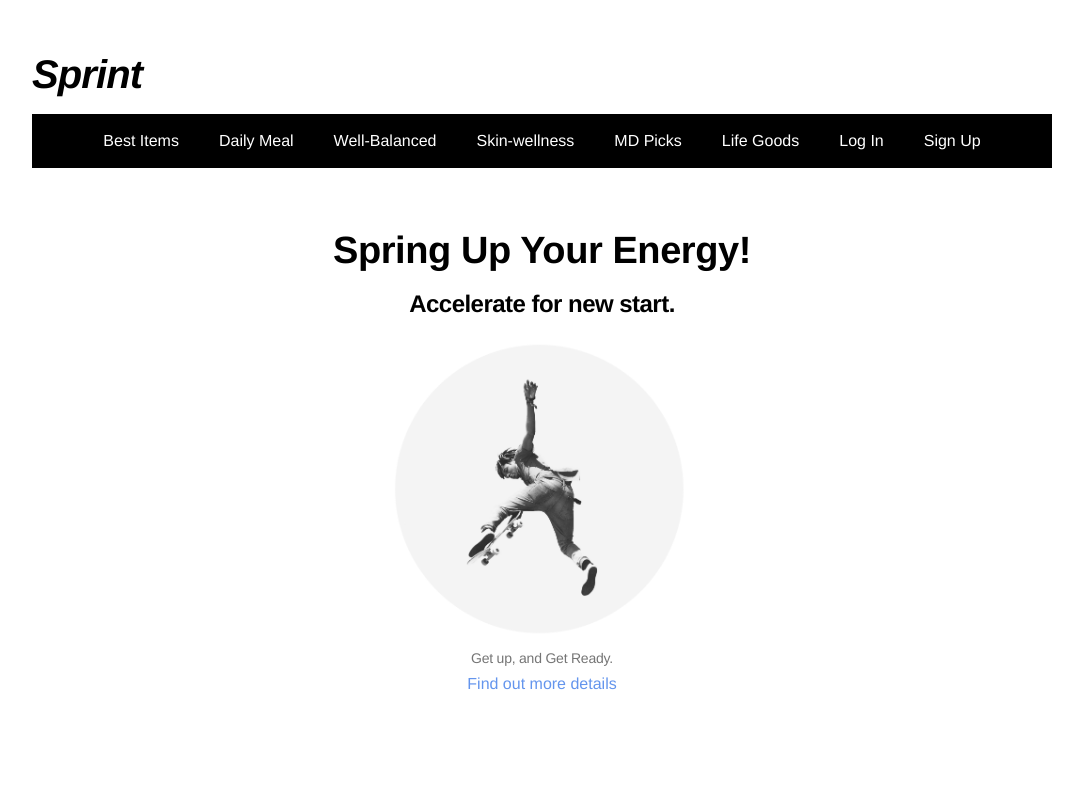
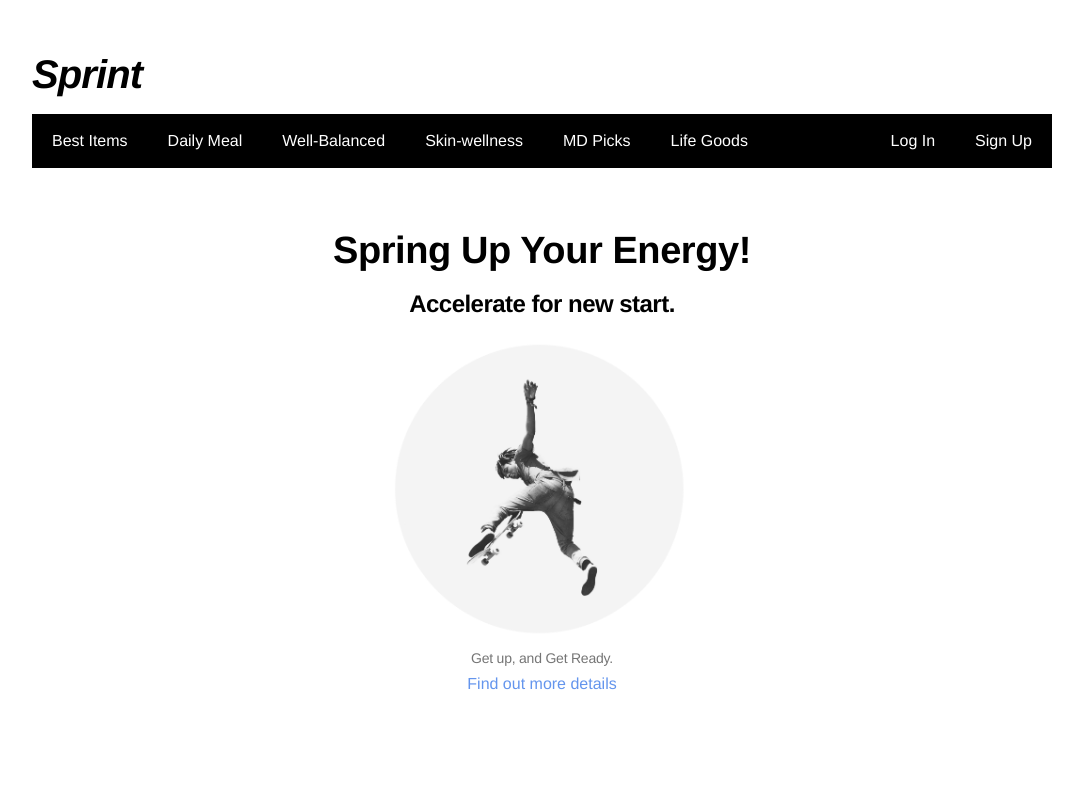
Before and after one commit to 2018155010/HomeworkRepository, a plain HTML site: page LAB4/index.html in a window 1280 px wide. Shown: the top 800 px of the page, without its empty margins (98-1181 px from the left). Drawn offline with Linux system fonts and the light colour scheme.

Commit message:
links revised

```diff
--- a/LAB4/index.html
+++ b/LAB4/index.html
@@ -16,8 +16,8 @@
                 <a href="#">Skin-wellness</a>
                 <a href="#">MD Picks</a>
                 <a href="#">Life Goods</a>
-                <a href="#" href="login.html">Log In</a>
-                <a href="#" href="signup.html">Sign Up</a>
+                <a class="push" href="login.html">Log In</a>
+                <a href="signup.html">Sign Up</a>
             </nav>
         </header>
         <div>
--- a/LAB4/main.css
+++ b/LAB4/main.css
@@ -8,7 +8,7 @@ html{
     display:flex;
     flex-direction:row;
     flex-wrap:wrap;
-    justify-content: center;
+    justify-content: space-evenly;
     background-color: black;
     margin-top: 0;
     margin-bottom : 0;
@@ -19,6 +19,10 @@ html{
     padding: 14px 20px;
     text-decoration:none;
     text-align: center;
+}
+
+.push{
+    margin-left: auto;
 }
 
 .nav a:hover{
```
